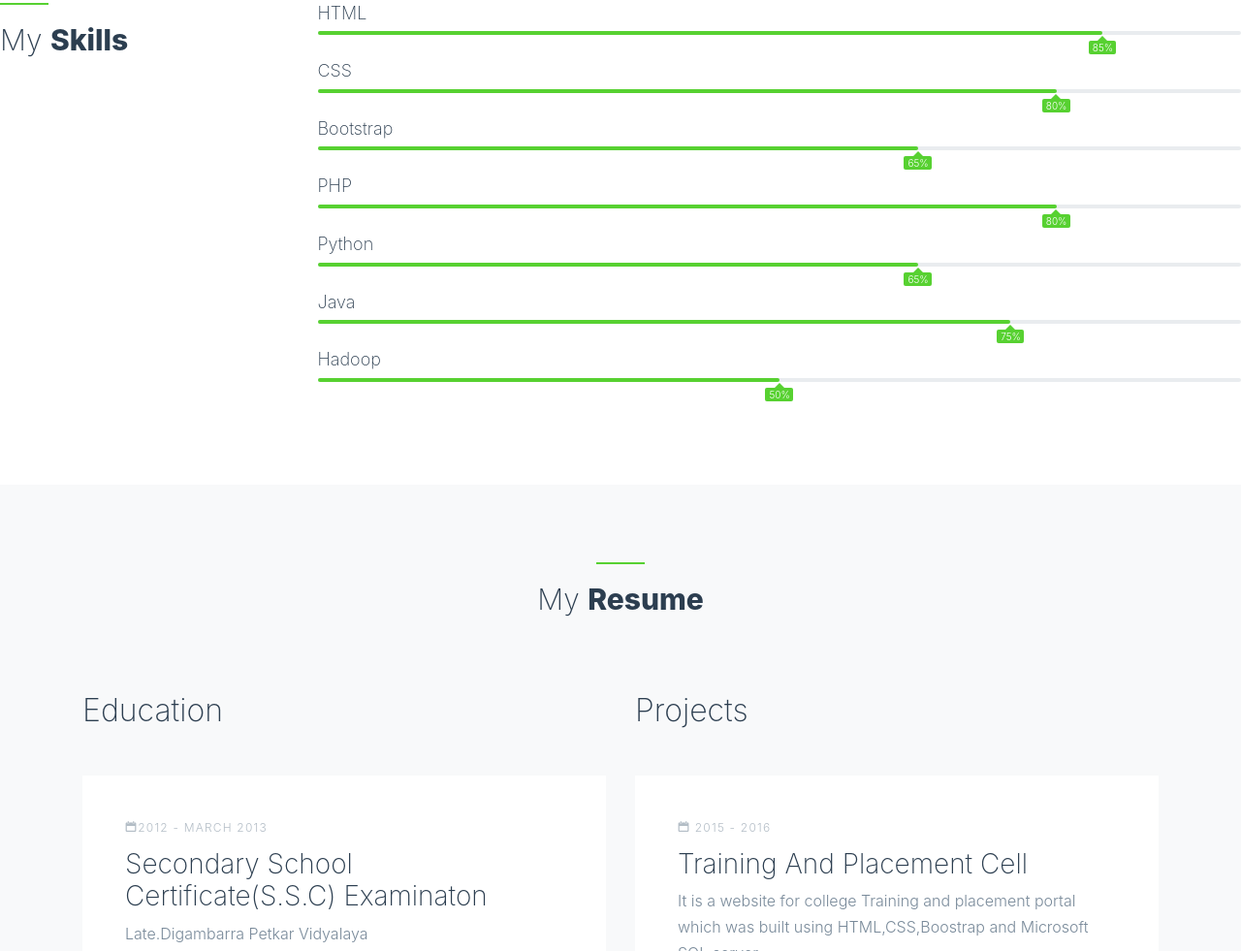
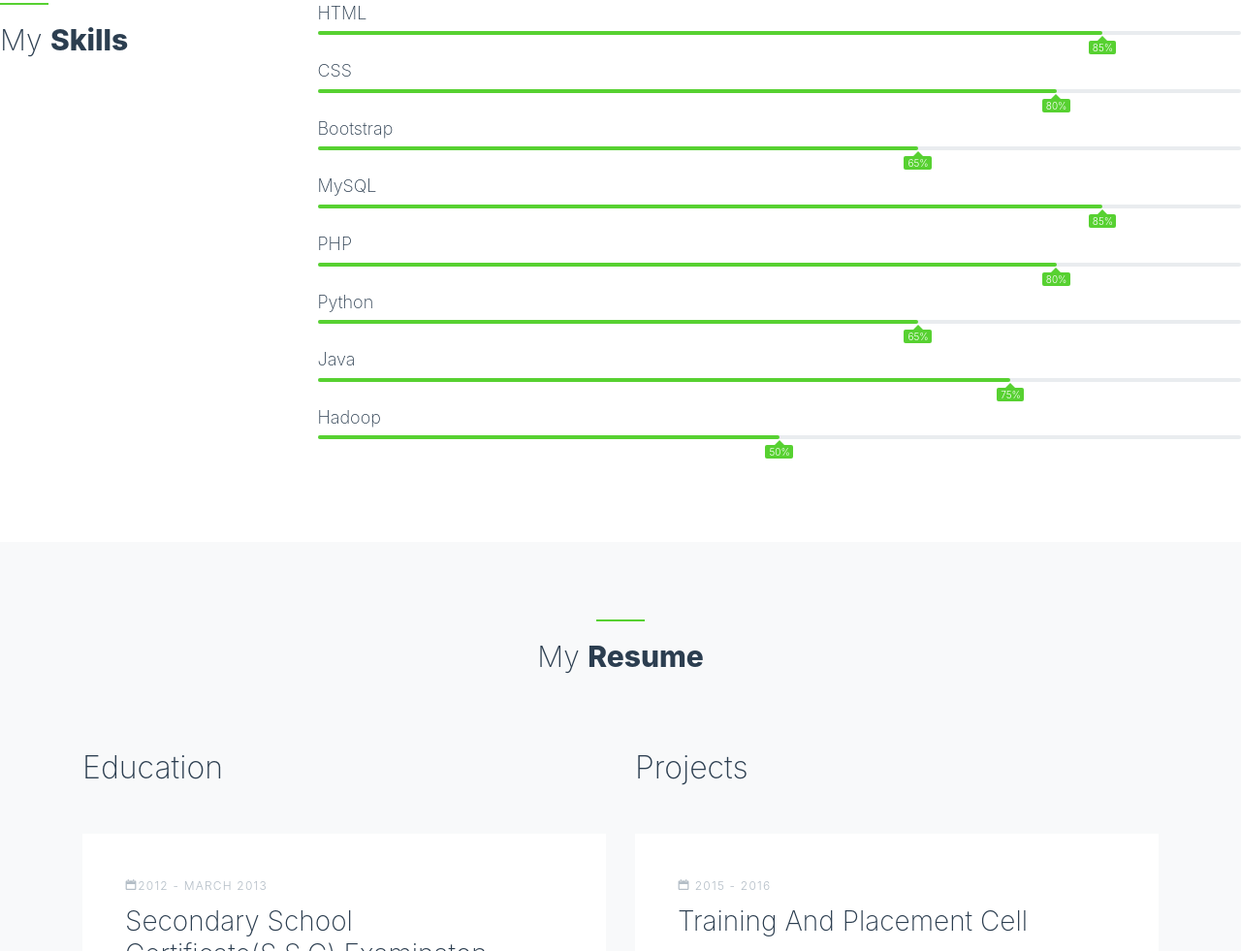
Before and after one commit to HrushikeshMasne/HrushikeshMasne.github.io, a plain HTML site: page index.html in a window 1280 px wide. Shown: the part 1510-2491 px from the top of the page at 97% size. Drawn offline with nearby package versions, Linux system fonts and the light colour scheme; some packages are replaced by stand-ins of ours; no server answers; files whose address does not match are found by name.

Commit message:
Update index.html

```diff
--- a/index.html
+++ b/index.html
@@ -116,6 +116,15 @@ Elegance in solving a problem is my sole motto while approaching a problem. I pr
               <div class="progress">
                 <div class="progress-bar" role="progressbar" style="width: 65%" aria-valuenow="65" aria-valuemin="0" aria-valuemax="100">
                   <span>65%</span>
+                </div>
+              </div>
+            </div>
+
+                <div class="skill">
+              <h3>MySQL</h3>
+              <div class="progress">
+                <div class="progress-bar" role="progressbar" style="width: 85%" aria-valuenow="85" aria-valuemin="0" aria-valuemax="100">
+                  <span>85%</span>
                 </div>
               </div>
             </div>
```
